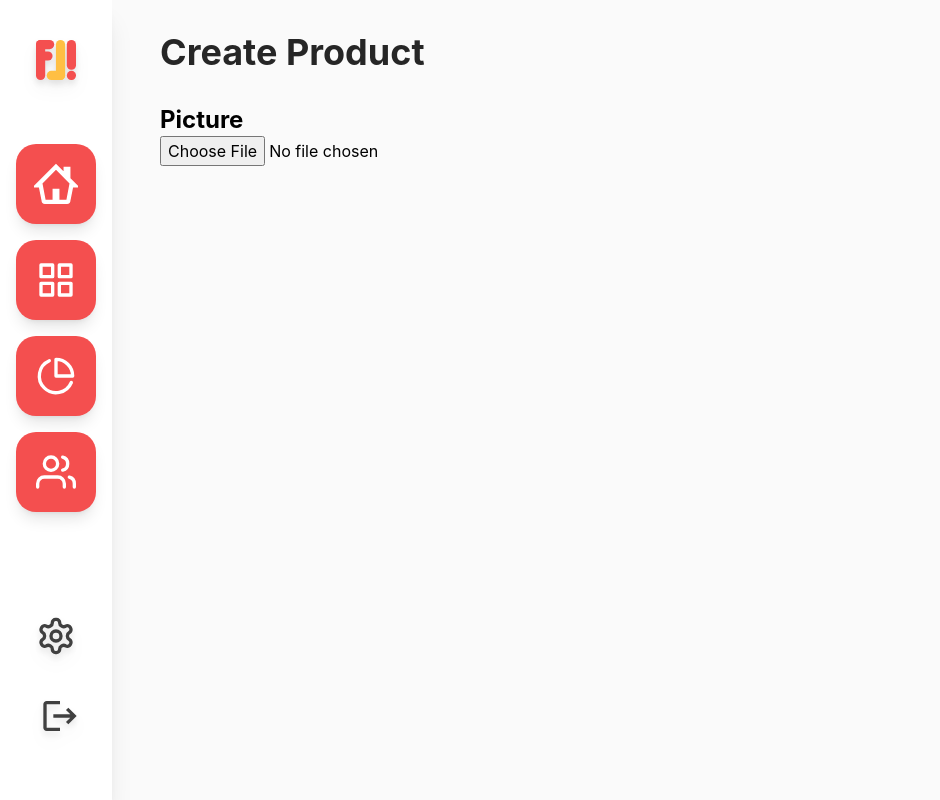
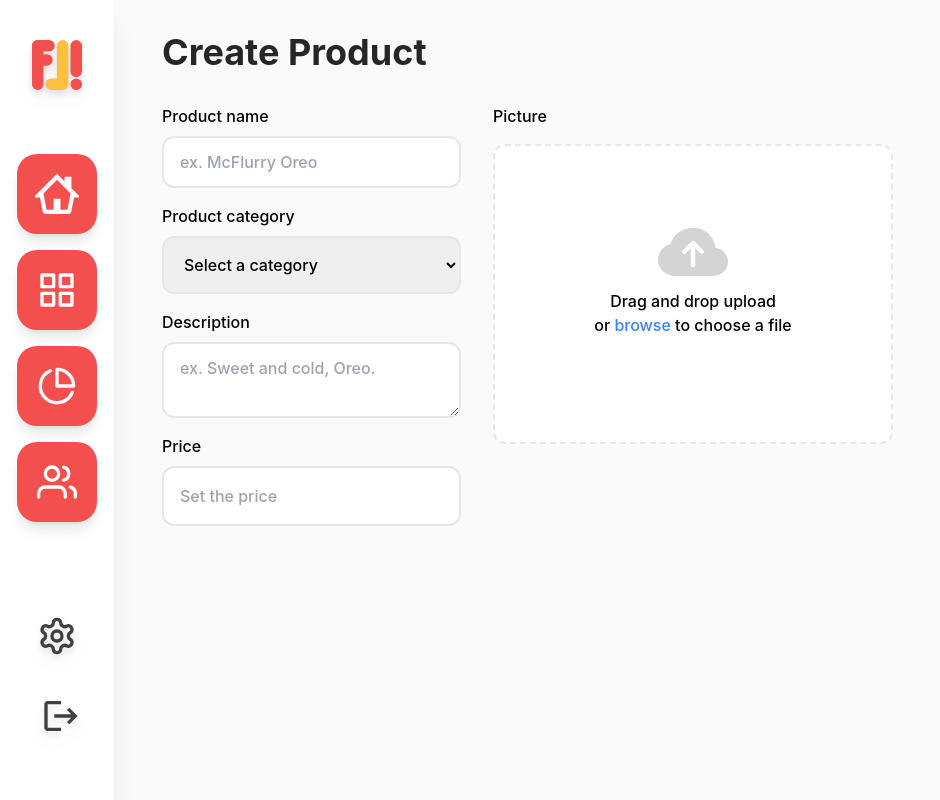
Before and after one commit to albertsantoso/flujo-pos, a React (Vite) app in the folder client/: page /admin in a window 1280 px wide. Shown: the whole page, without its empty margins (0-940 px from the left). Built offline with nearby package versions, Linux system fonts and the light colour scheme.

Commit message:
update admin create product & sidebar component

```diff
--- /dev/null
+++ b/client/src/components/admin/AdminCreateProduct.css
@@ -0,0 +1,11 @@
+/* Chrome, Safari, Edge, Opera */
+.admin-create-product input::-webkit-outer-spin-button,
+.admin-create-product input::-webkit-inner-spin-button {
+	-webkit-appearance: none;
+	margin: 0;
+}
+
+/* Firefox */
+.admin-create-product input[type="number"] {
+	-moz-appearance: textfield;
+}
--- a/client/src/components/admin/AdminCreateProduct.jsx
+++ b/client/src/components/admin/AdminCreateProduct.jsx
@@ -1,3 +1,7 @@
+import { BsFillCloudArrowUpFill } from "react-icons/bs";
+
+import './AdminCreateProduct.css'
+
 const AdminCreateProduct = () => {
     return (
         <>
@@ -6,17 +10,76 @@ const AdminCreateProduct = () => {
                     <div className="wrapper">
                         <div className="main-heaading mb-8">
                             <div className="heading-title">
-                                <h1 className="font-bold text-4xl text-neutral-800">Create Product</h1>
+                                <h1 className="font-bold text-4xl text-neutral-800">
+                                    Create Product
+                                </h1>
                             </div>
                         </div>
                         <div className="main-content">
                             <form>
-                                <div className="form-container">
-                                    <div className="form-group">
-                                        <div className="form-group-title">
-                                            <h2 className="font-bold text-2xl">Picture</h2>
+                                <div className="form-container flex">
+                                    <div className="left-form mr-8 flex flex-col gap-4">
+                                        <div className="form-group flex flex-col">
+                                            <label htmlFor="name" className="font-medium mb-2">Product name</label>
+                                            <input type="text" name="name" id="name" className="w-full border-2 px-4 py-3 font-bold text-neutral-600 rounded-xl placeholder:font-medium" placeholder="ex. McFlurry Oreo" />
                                         </div>
-                                        <input type="file" name="" id="" />
+                                        <div className="form-group flex flex-col">
+                                            <label htmlFor="category" className="font-medium mb-2">Product category</label>
+                                            <select name="category" id="category" className="w-full border-2 rounded-xl py-4 pl-4 font-medium">
+                                                <option value="">Select a category</option>
+                                                <option value="burger">Burger</option>
+                                                <option value="burger">Burger</option>
+                                                <option value="burger">Burger</option>
+                                                <option value="burger">Burger</option>
+                                                <option value="burger">Burger</option>
+                                            </select>
+                                        </div>
+                                        <div className="form-group flex flex-col">
+                                            <label htmlFor="category" className="font-medium mb-2">Description</label>
+                                            <textarea id="description" name="description" maxLength={200} placeholder="ex. Sweet and cold, Oreo." className="max-h-[120px] w-full border-2 rounded-xl px-4 py-3 font-medium"></textarea>
+                                        </div>
+                                        <div className="form-group flex flex-col">
+                                            <label htmlFor="category" className="font-medium mb-2">Price</label>
+                                            <input id="price" type="number" name="price" className="w-full border-2 px-4 py-4 rounded-xl placeholder:font-medium font-bold" placeholder="Set the price" />
+                                        </div>
+                                    </div>
+                                    <div className="right-form">
+                                        <div className="form-group">
+                                            <div className="form-group-title mb-4">
+                                                <h2 className="font-medium mb-2">Picture</h2>
+                                            </div>
+                                            <div
+                                                className="form-input-wrapper w-[400px] h-[300px] bg-white border-2 border-dashed rounded-xl cursor-pointer"
+                                                onClick={() =>
+                                                    document.querySelector("#input-file").click()
+                                                }
+                                            >
+                                                <div className="flex flex-col items-center justify-center h-full -my-4">
+                                                    <BsFillCloudArrowUpFill
+                                                        size={70}
+                                                        className="text-neutral-300"
+                                                    />
+                                                    <div className="file-input-instruction flex flex-col items-center font-medium">
+                                                        <span>Drag and drop upload</span>
+                                                        <span>
+                                                            or{" "}
+                                                            <span
+                                                                onClick={() =>
+                                                                    document
+                                                                        .querySelector("#input-file")
+                                                                        .click()
+                                                                }
+                                                                className="text-blue-500"
+                                                            >
+                                                                browse
+                                                            </span>{" "}
+                                                            to choose a file
+                                                        </span>
+                                                    </div>
+                                                </div>
+                                                <input type="file" name="" id="input-file" hidden />
+                                            </div>
+                                        </div>
                                     </div>
                                 </div>
                             </form>
@@ -25,7 +88,7 @@ const AdminCreateProduct = () => {
                 </div>
             </div>
         </>
-    )
-}
+    );
+};
 
-export default AdminCreateProduct
+export default AdminCreateProduct;
--- a/client/src/components/common/Sidebar.jsx
+++ b/client/src/components/common/Sidebar.jsx
@@ -13,7 +13,7 @@ const Sidebar = () => {
                     <div className="sidebar-head mb-10">
                         <div className="sidebar-logo flex justify-center mx-auto py-6 px-4">
                             <Link>
-                                <img src={FlujoLogo} alt="" className='drop-shadow-lg w-[40px]' />
+                                <img src={FlujoLogo} alt="" className='drop-shadow-lg w-[50px]' />
                             </Link>
                         </div>
                     </div>
```
